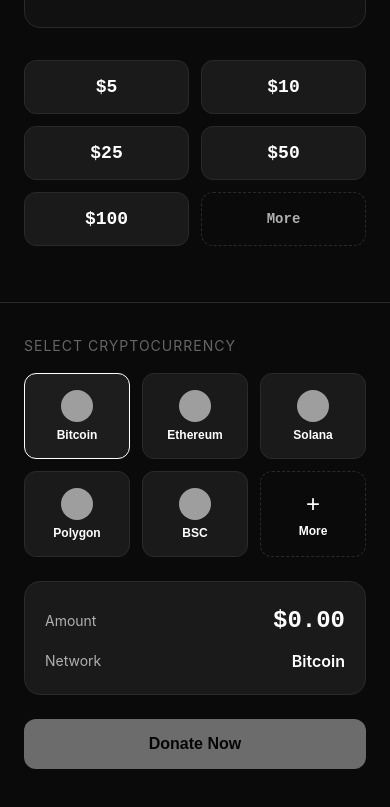
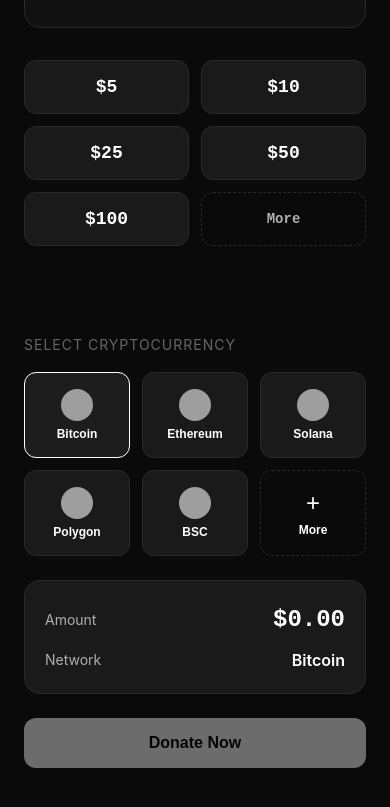
Before and after one commit to ghost-global-oficial/ghostpay-landing, a website: page pages/donate.html in a window 390 px wide. Shown: the part 223-1030 px from the top of the page. Drawn offline with Linux system fonts and the light colour scheme; grey boxes are pictures that could not be loaded.

Commit message:
fix: remove divider line between panels

```diff
--- a/pages/donate.html
+++ b/pages/donate.html
@@ -233,7 +233,6 @@
         /* RIGHT PANEL */
         .payment-panel {
             background: var(--bg);
-            border-left: 1px solid var(--border);
             padding: 48px 40px;
             display: flex;
             flex-direction: column;
@@ -242,8 +241,6 @@
 
         @media (max-width: 900px) {
             .payment-panel {
-                border-left: none;
-                border-top: 1px solid var(--border);
                 padding: 32px 24px;
             }
         }
```
